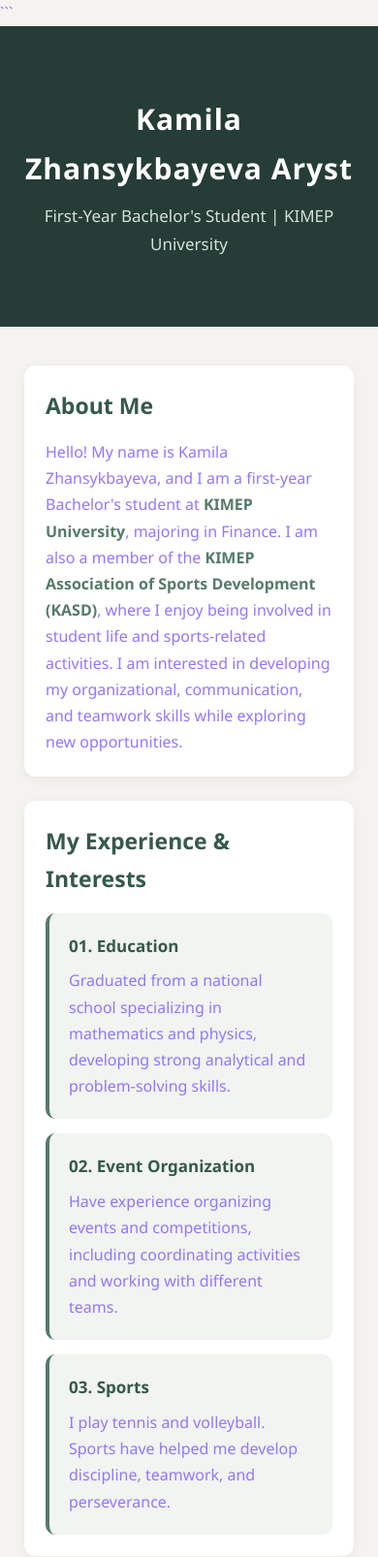
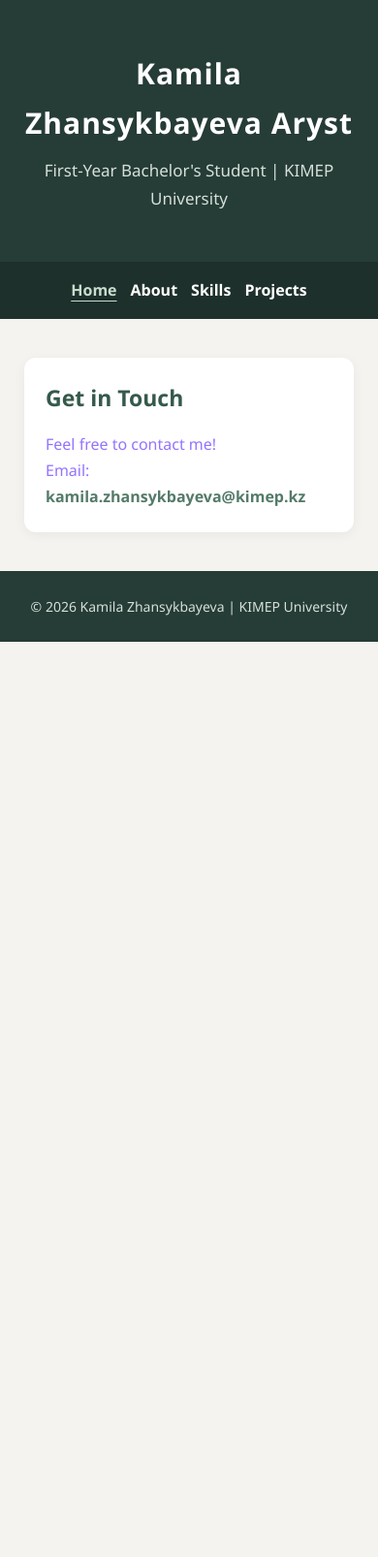
Before and after one commit to kamila-zh/week13, a plain HTML site: page index.html in a window 390 px wide. Shown: the top 1606 px of the page at 97% size. After the commit the page ends 844 px from the top, so only its background shows below. Drawn offline with Linux system fonts and the light colour scheme.

Commit message:
Add files via upload

````diff
--- a/index.html
+++ b/index.html
@@ -1,173 +1,23 @@
-```
-
 <!DOCTYPE html>
 <html lang="en">
 <head>
     <meta charset="UTF-8">
     <meta name="viewport" content="width=device-width, initial-scale=1.0">
     <title>Kamila Zhansykbayeva | Personal Portfolio</title>
-    <style>
-        * {
-            margin: 0;
-            padding: 0;
-            box-sizing: border-box;
-        }
-
-        body {
-            font-family: 'Segoe UI', sans-serif;
-            background: #f4f3ef;
-            color: #9475ff;
-            line-height: 1.7;
-        }
-
-        header {
-            background: #263c36;
-            color: #ffffff;
-            padding: 70px 20px;
-            text-align: center;
-        }
-
-        header h1 {
-            font-size: 42px;
-            margin-bottom: 10px;
-            letter-spacing: 1px;
-        }
-
-        header p {
-            font-size: 17px;
-            color: #d5e0d9;
-        }
-
-        main {
-            max-width: 850px;
-            margin: 40px auto;
-            padding: 0 25px;
-        }
-
-        section {
-            background: white;
-            padding: 30px;
-            margin-bottom: 25px;
-            border-radius: 12px;
-            box-shadow: 0 3px 12px rgba(0,0,0,0.05);
-        }
-
-        h2 {
-            color: #35594b;
-            margin-bottom: 15px;
-            font-size: 23px;
-        }
-
-        .highlight {
-            color: #547b68;
-            font-weight: 600;
-        }
-
-        .achievements {
-            display: grid;
-            grid-template-columns: repeat(auto-fit, minmax(200px, 1fr));
-            gap: 15px;
-        }
-
-        .achievement {
-            background: #f1f4f0;
-            padding: 20px;
-            border-radius: 10px;
-            border-left: 4px solid #547b68;
-        }
-
-        .achievement h3 {
-            color: #35594b;
-            margin-bottom: 8px;
-            font-size: 17px;
-        }
-
-        a {
-            color: #547b68;
-            text-decoration: none;
-            font-weight: 600;
-        }
-
-        a:hover {
-            text-decoration: underline;
-        }
-
-        footer {
-            text-align: center;
-            padding: 25px;
-            background: #263c36;
-            color: #d5e0d9;
-            font-size: 14px;
-        }
-
-        @media (max-width: 600px) {
-            header h1 {
-                font-size: 30px;
-            }
-
-            section {
-                padding: 22px;
-            }
-        }
-    </style>
+    <link rel="stylesheet" href="style.css">
 </head>
-
 <body>
-
     <header>
         <h1>Kamila Zhansykbayeva Aryst</h1>
         <p>First-Year Bachelor's Student | KIMEP University</p>
     </header>
-
+    <nav aria-label="Main menu">
+        <a href="index.html" aria-current="page">Home</a>
+        <a href="about.html">About</a>
+        <a href="skills.html">Skills</a>
+        <a href="projects.html">Projects</a>
+    </nav>
     <main>
-
-        <section>
-            <h2>About Me</h2>
-            <p>
-                Hello! My name is Kamila Zhansykbayeva, and I am a
-                first-year Bachelor's student at <span class="highlight">KIMEP University</span>,
-                majoring in Finance. I am also a member of the
-                <span class="highlight">KIMEP Association of Sports Development (KASD)</span>,
-                where I enjoy being involved in student life and sports-related activities.
-                I am interested in developing my organizational, communication,
-                and teamwork skills while exploring new opportunities.
-            </p>
-        </section>
-
-        <section>
-            <h2>My Experience & Interests</h2>
-
-            <div class="achievements">
-
-                <div class="achievement">
-                    <h3>01. Education</h3>
-                    <p>
-                        Graduated from a national school specializing in
-                        mathematics and physics, developing strong analytical
-                        and problem-solving skills.
-                    </p>
-                </div>
-
-                <div class="achievement">
-                    <h3>02. Event Organization</h3>
-                    <p>
-                        Have experience organizing events and competitions,
-                        including coordinating activities and working
-                        with different teams.
-                    </p>
-                </div>
-
-                <div class="achievement">
-                    <h3>03. Sports</h3>
-                    <p>
-                        I play tennis and volleyball. Sports have helped me
-                        develop discipline, teamwork, and perseverance.
-                    </p>
-                </div>
-
-            </div>
-        </section>
-
         <section>
             <h2>Get in Touch</h2>
             <p>
@@ -182,12 +32,8 @@
         </section>
 
     </main>
-
     <footer>
         <p>© 2026 Kamila Zhansykbayeva | KIMEP University</p>
     </footer>
-
 </body>
 </html>
-
-```
--- /dev/null
+++ b/style.css
@@ -0,0 +1,137 @@
+* {
+    margin: 0;
+    padding: 0;
+    box-sizing: border-box;
+}
+
+body {
+    font-family: 'Segoe UI', sans-serif;
+    background: #f4f3ef;
+    color: #9473ff;
+    line-height: 1.7;
+}
+
+header {
+    background: #263c36;
+    color: #ffffff;
+    padding: 70px 20px;
+    text-align: center;
+}
+
+header h1 {
+    font-size: 42px;
+    margin-bottom: 10px;
+    letter-spacing: 1px;
+}
+
+header p {
+    font-size: 17px;
+    color: #d5e0d9;
+}
+
+nav {
+    display: flex;
+    justify-content: center;
+    flex-wrap: wrap;
+    gap: 24px;
+    padding: 16px 20px;
+    background: #1e302b;
+}
+
+nav a {
+    color: #ffffff;
+    text-decoration: none;
+    font-weight: 600;
+}
+
+nav a:hover,
+nav a[aria-current="page"] {
+    color: #c9ddcf;
+    text-decoration: underline;
+    text-underline-offset: 5px;
+}
+
+main {
+    max-width: 850px;
+    margin: 40px auto;
+    padding: 0 25px;
+}
+
+section {
+    background: white;
+    padding: 30px;
+    margin-bottom: 25px;
+    border-radius: 12px;
+    box-shadow: 0 3px 12px rgba(0,0,0,0.05);
+}
+
+h2 {
+    color: #35594b;
+    margin-bottom: 15px;
+    font-size: 23px;
+}
+
+.highlight {
+    color: #547b68;
+    font-weight: 600;
+}
+
+.achievements {
+    display: grid;
+    grid-template-columns: repeat(auto-fit, minmax(200px, 1fr));
+    gap: 15px;
+}
+
+.achievement {
+    background: #f1f4f0;
+    padding: 20px;
+    border-radius: 10px;
+    border-left: 4px solid #547b68;
+}
+
+.achievement h3 {
+    color: #35594b;
+    margin-bottom: 8px;
+    font-size: 17px;
+}
+
+a {
+    color: #547b68;
+    text-decoration: none;
+    font-weight: 600;
+}
+
+a:hover {
+    text-decoration: underline;
+}
+
+nav a {
+    color: #ffffff;
+}
+
+footer {
+    text-align: center;
+    padding: 25px;
+    background: #263c36;
+    color: #d5e0d9;
+    font-size: 14px;
+}
+
+@media (max-width: 600px) {
+    header {
+        padding: 50px 20px;
+    }
+
+    header h1 {
+        font-size: 30px;
+    }
+
+    section {
+        padding: 22px;
+    }
+
+    nav {
+        gap: 14px;
+    }
+}
+img { max-width: 100%; }
````
Also changed, not shown: about.html (added, +39 -0 lines), projects.html (added, +44 -0 lines), skills.html (added, +47 -0 lines), chart1.png (added), chart2.png (added).
